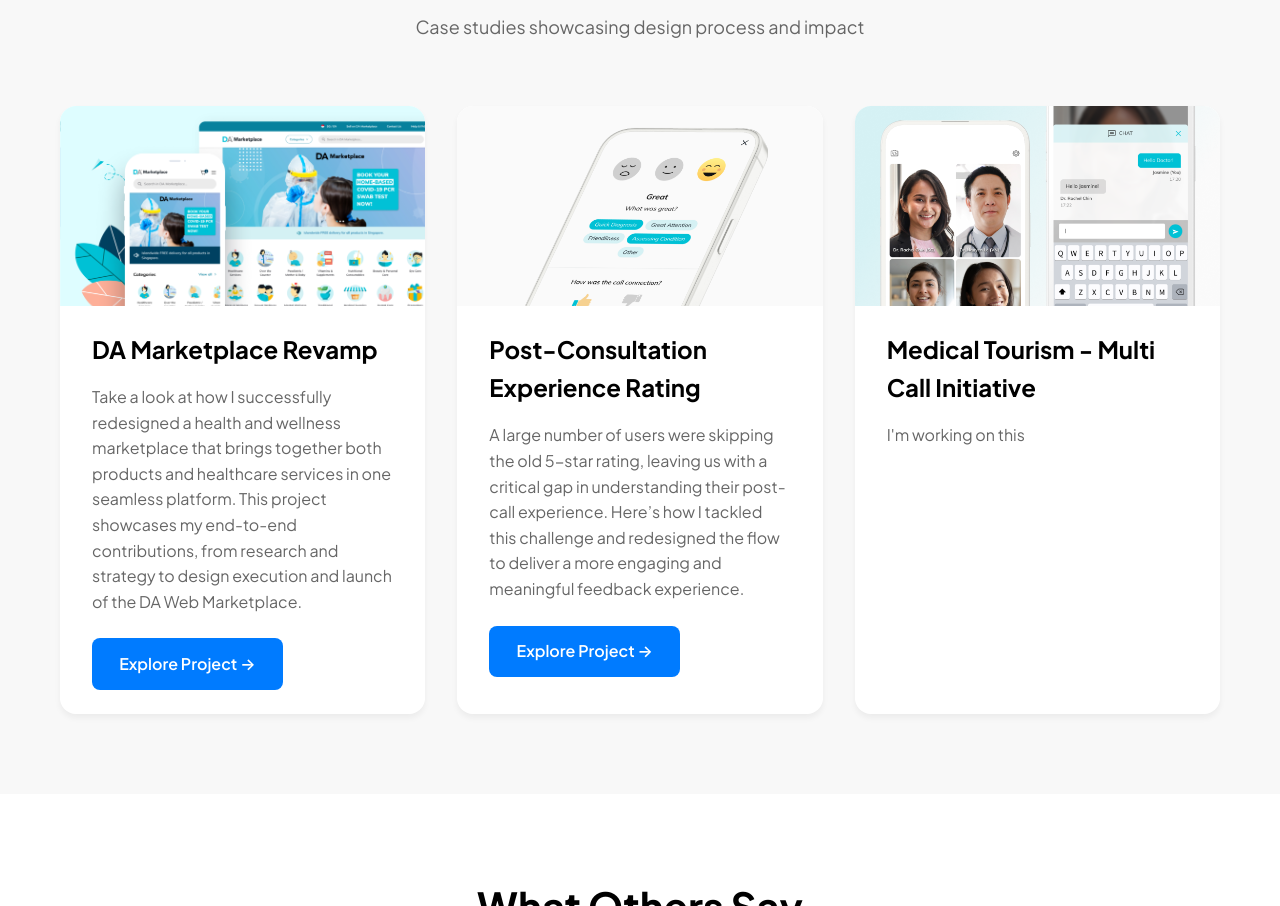
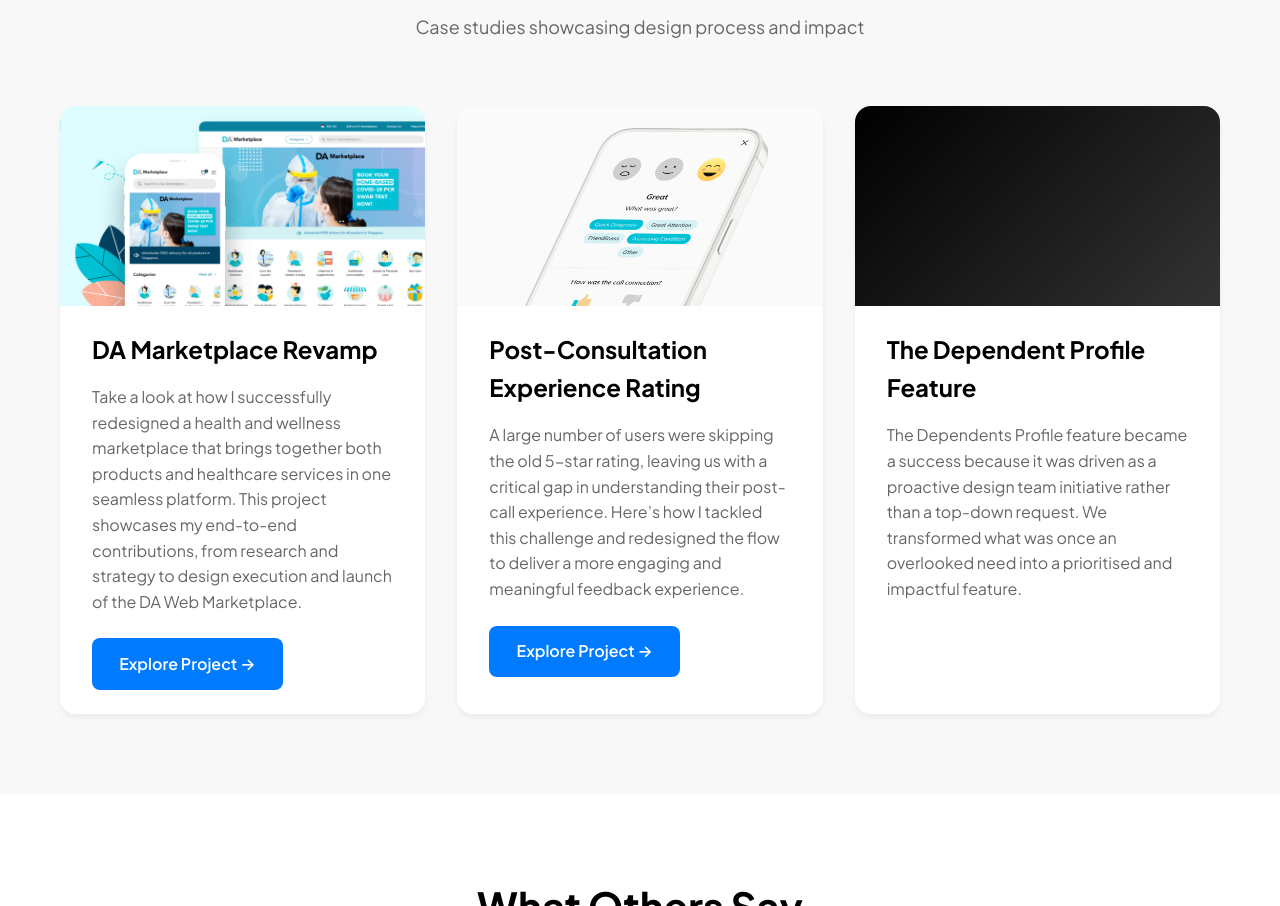
Before and after one commit to gayanseven/gayanprojects, a plain HTML site: page index.html in a window 1280 px wide. Shown: the part 1849-2755 px from the top of the page. Drawn offline with Linux system fonts and the light colour scheme.

Commit message:
Update index.html

```diff
--- a/index.html
+++ b/index.html
@@ -211,15 +211,15 @@
 
                 <!-- Project 3 -->
                 <div class="project-card">
-                    <div class="project-image multicall"></div>
+                    <div class="project-image dependentprofile"></div>
                     <div class="project-content">
-                         <h3>Medical Tourism - Multi Call Initiative</h3>
+                         <h3>The Dependent Profile Feature</h3>
                         <!-- <div class="project-meta">
                             <span class="tag">SaaS</span>
                             <span class="tag">Analytics</span>
                         </div> -->
 
-                        <p>I'm working on this</p>
+                        <p>The Dependents Profile feature became a success because it was driven as a proactive design team initiative rather than a top-down request. We transformed what was once an overlooked need into a prioritised and impactful feature.</p>
 <!--
                         <p><strong>Key Challenge:</strong> Users were overwhelmed by data complexity and couldn't extract actionable insights.</p>
                         <p><strong>My Approach:</strong> Introduced progressive disclosure, AI-powered recommendations, and contextual help to guide users through complex workflows.</p>
```
